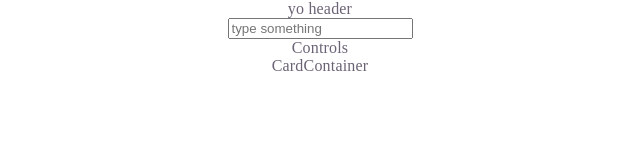
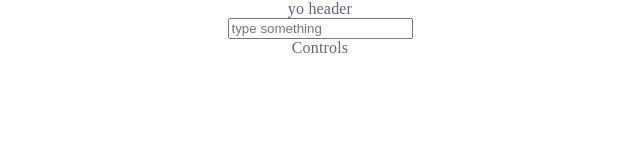
Before and after one commit to Remi-Lerolle/github-user-search, a React (Vite) app: page / in a window 1280 px wide. Shown: the top 160 px of the page, without its empty margins (320-960 px from the left). Built offline with nearby package versions, Linux system fonts and the light colour scheme.

Commit message:
CardContainer generates Cards thanks to data received from API

```diff
--- a/src/Views/UsersView.tsx
+++ b/src/Views/UsersView.tsx
@@ -6,9 +6,11 @@ import SearchArea from '../components/SearchArea.tsx';
 import Controls from '../components/Controls.tsx';
 import CardContainer from '../components/CardContainer.tsx';
 
-function App() {
+function UsersView() {
 
 	const [ searchTerm, setSearchTerm ] = useState("");
+
+	const [ listOfUsersData, setListOfUsersData ] = useState ( [] );
 
 	/*
 			If the user types faster than 500ms the fetchUser function is not triggered
@@ -24,14 +26,41 @@ function App() {
 
 		);
 
-		// Clean up function executed on next call
+		// Clean up function to be executed on next searchTerm update
 		return () => clearTimeout( delayBounceId );
 
 	},
 
-	[ searchTerm ]
+	[ searchTerm ] // deps array
 
 	)
+
+	async function fetchUsers( inputValue ){
+
+		const fetchUrl = new URL( `https://api.github.com/search/users?q=${inputValue}` );
+
+		try {
+
+			const response = await fetch( fetchUrl );
+
+			if ( !response.ok ){
+
+				throw new Error( `Response.status: ${response.status}` );
+
+			}
+
+			const result = await response.json();
+
+			console.log( result );
+			setListOfUsersData( result.items );
+
+		} catch ( error ){
+
+			console.error( error );
+
+		}
+
+	}
 
 	const handleChange = ( e: React.ChangeEvent<HTMLInputElement> ) => {
 
@@ -40,8 +69,7 @@ function App() {
 
 	}
 
-	return (
-		<>
+	return <>
 
 			<Header />
 
@@ -51,37 +79,12 @@ function App() {
 
 			<Controls />
 
-			<CardContainer />
+			<CardContainer
+				listOfUsersData={ listOfUsersData }
+			/>
 
 		</>
-	)
-}
-
-
-async function fetchUsers( inputValue ){
-
-	const fetchUrl = new URL( `https://api.github.com/search/users?q=${inputValue}` );
-
-	try {
-
-		const response = await fetch( fetchUrl );
-
-		if ( !response.ok ){
-
-			throw new Error( `Response.status: ${response.status}` );
-
-		}
-
-		const result = await response.json();
-
-		console.log( result );
-
-	} catch ( error ){
-
-		console.error( error );
-
-	}
 
 }
 
-export default App
+export default UsersView
--- a/src/components/CardContainer.tsx
+++ b/src/components/CardContainer.tsx
@@ -1,8 +1,19 @@
-export default function CardContainer(){
+import type { UserDataType } from "../dataTypes/userDataType";
+import UserCard from "./UserCard";
+
+
+interface CardContainerProps {
+
+	listOfUsersData: [UserDataType]
+
+}
+
+export default function CardContainer( { listOfUsersData }: CardContainerProps ){
+
 
 	return <div className="card-container">
 
-		CardContainer
+		{ listOfUsersData.map( userData => ( <UserCard userData={ userData } /> ) ) }
 
 	</div>
 
```
